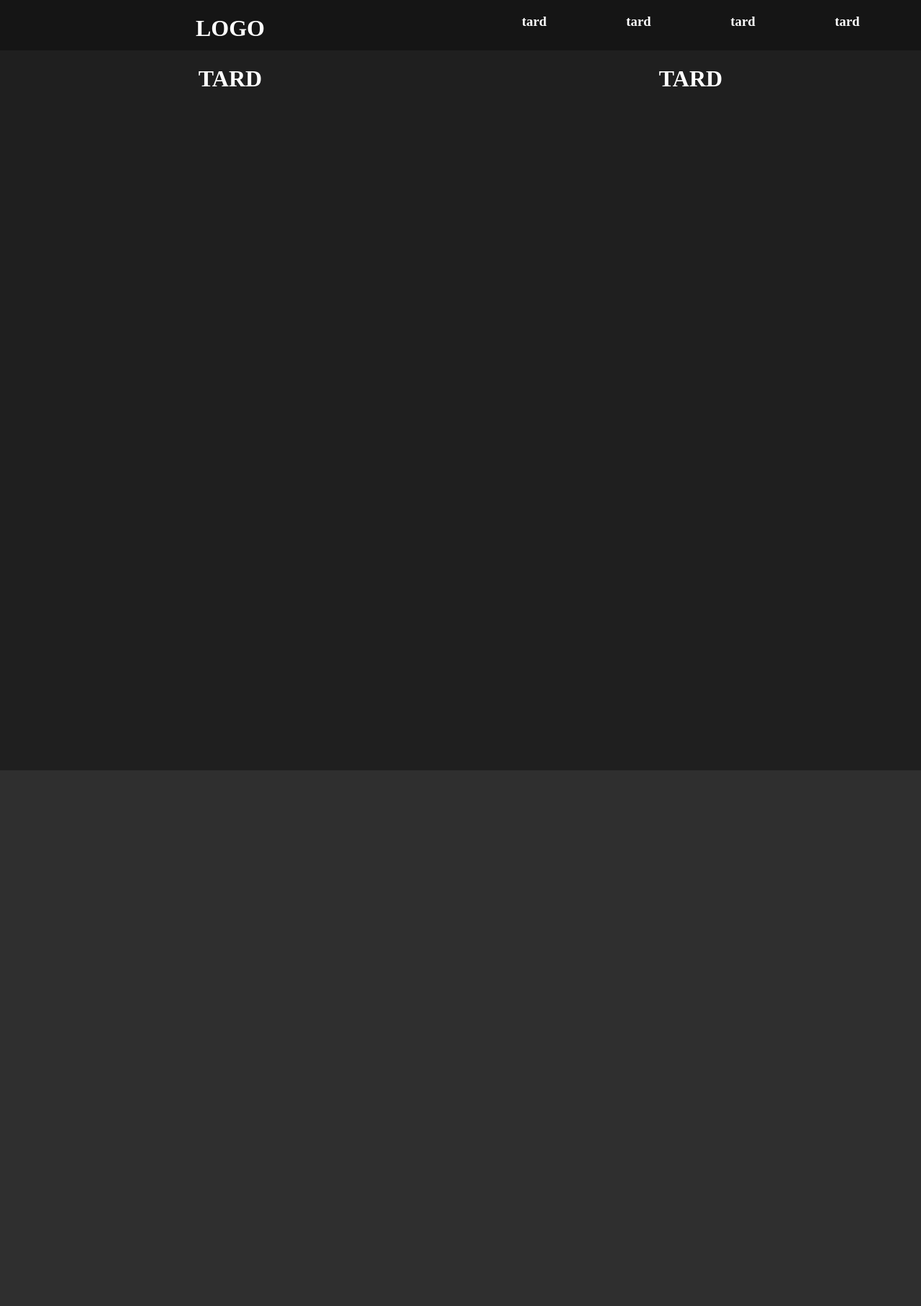
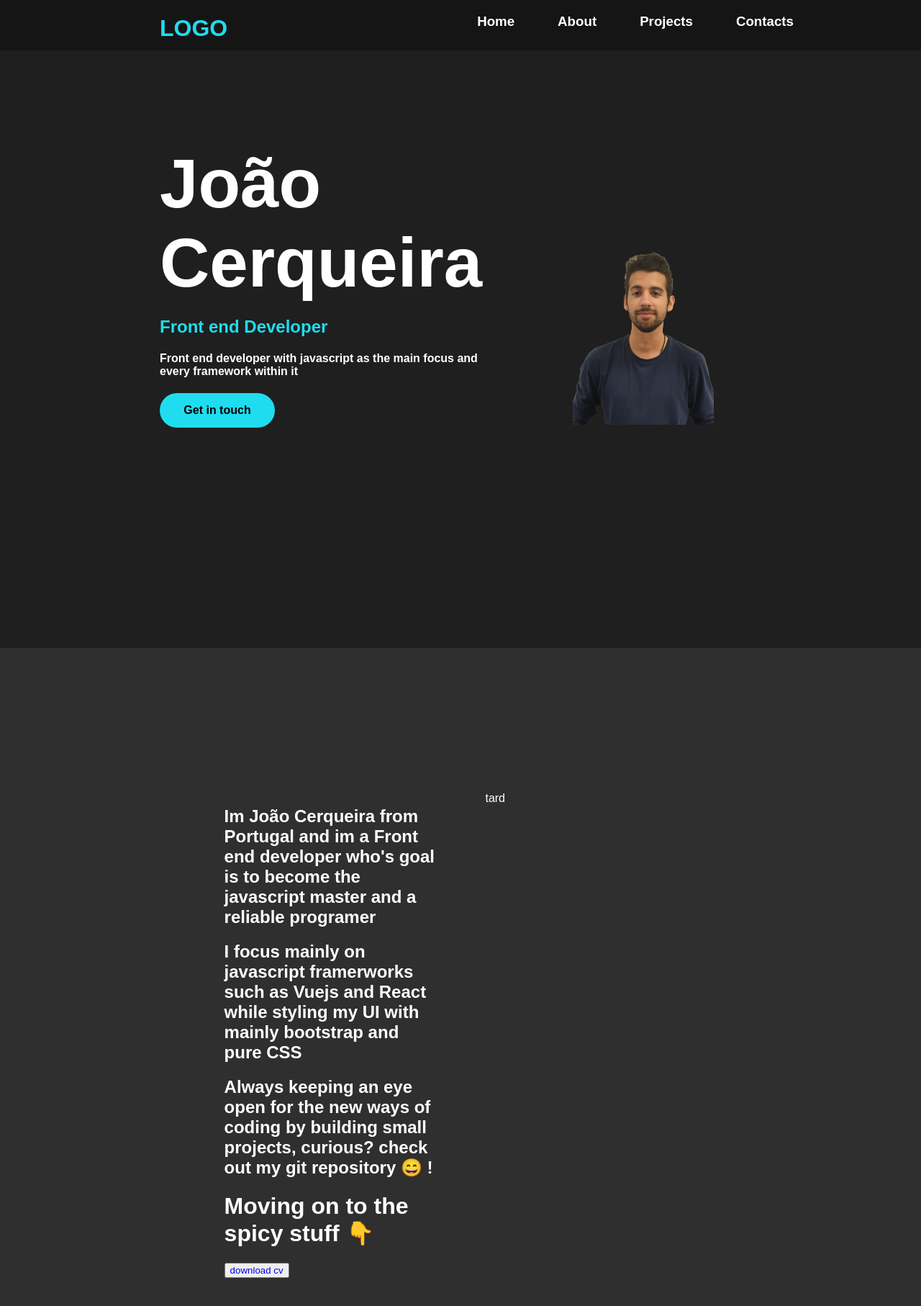
Before and after one commit to indy65/vue-portfolio, a Vue app: page / in a window 1280 px wide. Shown: the top 1814 px of the page at 72% size. Built offline with nearby package versions, Linux system fonts and the light colour scheme.

Commit message:
starting about me

```diff
--- a/src/App.vue
+++ b/src/App.vue
@@ -1,7 +1,8 @@
 <template>
-  <div>
+  <div class="container">
 <Header/>
 <FirstContent/>
+<About/>
   </div>
 </template>
 
@@ -9,9 +10,11 @@
 
 import Header from "./components/Header.vue"
 import FirstContent from "./components/FirstContent.vue"
+import About from "./components/About.vue"
 export default {
   name: 'App',
   components: {
+    About,
     Header,
     FirstContent,
   }
@@ -19,9 +22,15 @@ export default {
 </script>
 
 <style>
+*{
+  font-family: Red Hat Display, sans-serif;
+}
 body{
 padding: 0;
 margin: 0;
+}
+.container{
+
 }
 #app {
   background-color: #2F2F2F;
--- /dev/null
+++ b/src/components/About.vue
@@ -0,0 +1,60 @@
+<template>
+  <div class="container">
+    <div class="row">
+    <div class="col">
+      <h2>
+        Im João Cerqueira from Portugal and im a Front end developer who's goal
+        is to become the javascript master and a reliable programer
+      </h2>
+
+      <h2>
+        I focus mainly on javascript framerworks such as Vuejs and React while
+        styling my UI with mainly bootstrap and pure CSS
+      </h2>
+
+      <h2>
+        Always keeping an eye open for the new ways of coding by building small
+        projects, curious? check out my git repository &#128516; !
+      </h2>
+      <h1>Moving on to the spicy stuff 👇</h1>
+      <button>
+        <a href="./Joao_Cerqueira_CV.pdf" style="text-decoration: none" download
+          >download cv</a
+        >
+      </button>
+    </div>
+    <div class="col">
+     <img src="" alt="">
+     tard
+    </div>
+    </div>
+  </div>
+</template>
+
+<script>
+export default {};
+</script>
+
+<style scoped>
+.container {
+  font-family: Red Hat Display, sans-serif;
+  padding-top: 100px;
+  color: white;
+  width: 80%;
+  margin: auto;
+
+  height: 100vh;
+}
+.row {
+  padding-top: 100px;
+  margin: auto;
+  width: 70%;
+  display: flex;
+  flex-wrap: wrap;
+  justify-content: space-between;
+}
+.col {
+  margin: 0 30px 0 30px;
+  flex: 1 40px;
+}
+</style>
--- a/src/components/FirstContent.vue
+++ b/src/components/FirstContent.vue
@@ -1,35 +1,83 @@
 <template>
   <div class="container">
-      <div class="row">
-          <div class="col"><h1>TARD</h1></div>
-          <div class="col"><h1>TARD</h1></div>
+    <div class="row">
+      <div class="col text-left">
+
+          <h1>João</h1>
+          <h1>Cerqueira</h1>
+          <h2 style="color: rgb(31, 221, 238)">Front end Developer</h2>
+          <h4>
+            Front end developer with javascript as the main focus and every
+            framework within it
+          </h4>
+
+          <button v-on:click="funcao()">Get in touch</button>
+
       </div>
+
+      <div class="col text-center align-bottom">
+        <img src="../assets/profile.png" alt="" style="max-width: 60%" />
+      </div>
+    </div>
   </div>
 </template>
 
 <script>
 export default {
-
-}
+  data() {
+    return {};
+  },
+  methods: {},
+};
 </script>
 
 <style scoped>
+:root{
+  --blue: rgb(31, 221, 238)
+
+}
+button {
+  width: 10rem;
+  height: 3rem;
+  font-size: 1rem;
+  font-weight: bold;
+  border-radius: 25px;
+  background-color:rgb(31, 221, 238);
+  border: none;
+}
+h1 {
+  text-align: left;
+  padding: 0;
+  margin: 0;
+  font-size: 6rem;
+}
+.align-bottom {
+      align-self: end;
+}
+.text-center {
+  text-align: center;
+}
+.text-left {
+  text-align: left;
+}
 .container {
-    padding-top: 70px;
-    color: white;
+  font-family: Red Hat Display, sans-serif;
+  padding-top: 100px;
+  color: white;
   width: 100%;
-  background-color: #1F1F1F;
-  height: 1000px;
+  background-color: #1f1f1f;
+  height: 100vh;
 }
 .row {
+  padding-top: 100px;
+  margin: auto;
+  width: 70%;
   display: flex;
   flex-wrap: wrap;
   justify-content: space-between;
 }
 .col {
   margin: 0 30px 0 30px;
-
-  text-align: center;
   flex: 1 40px;
 }
 </style>
--- a/src/components/Header.vue
+++ b/src/components/Header.vue
@@ -1,23 +1,23 @@
 <template>
   <div class="container">
     <div class="row">
-        <div class="col"><h1>LOGO</h1></div>
+      <div class="col" style="color:rgb(31, 221, 238)"><h1>LOGO</h1></div>
       <div class="col">
         <div class="row">
           <div class="col">
-          <h3>tard</h3>
+            <h3 class="navItem">Home</h3>
           </div>
           <div class="col">
-          <h3>tard</h3>
+            <h3 class="navItem">About</h3>
           </div>
           <div class="col">
-          <h3>tard</h3>
+            <h3 class="navItem">Projects</h3>
           </div>
           <div class="col">
-          <h3>tard</h3>
-        </div></div>
+            <h3 class="navItem">Contacts</h3>
           </div>
-
+        </div>
+      </div>
     </div>
   </div>
 </template>
@@ -31,7 +31,14 @@ export default {
 </script>
 
 <style scoped>
+.text-center{
+  text-align: center;
+}
+.text-left{
+  text-align: left;
+}
 .container {
+  font-family: Red Hat Display, sans-serif;
   color: white;
   position: fixed;
   top: 0;
@@ -40,14 +47,21 @@ export default {
   height: 70px;
 }
 .row {
+  margin: auto;
+  width: 70%;
   display: flex;
-  flex-wrap: wrap;
   justify-content: space-between;
 }
 .col {
+
   margin: 0 30px 0 30px;
-
-  text-align: center;
   flex: 1 40px;
 }
+
+.navItem:hover{
+  font-weight: bold;
+  color: rgb(31, 221, 238);
+  cursor: pointer;
+}
+
 </style>
```
Also changed, not shown: src/assets/profile.png (added), 1 other file (tests, documents, lock files or other folders). Lines whose indentation alone changed are shown as unchanged.
